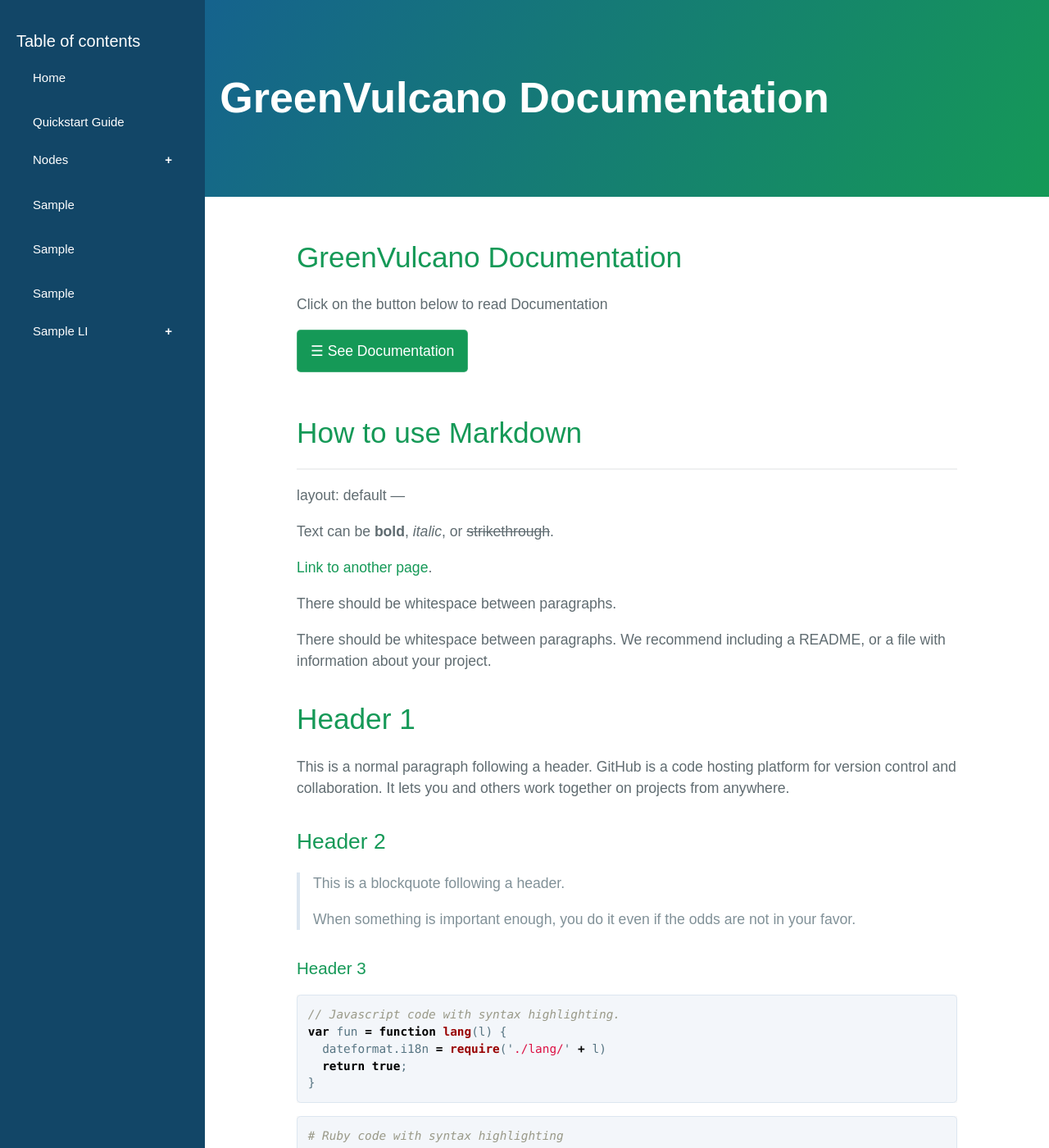
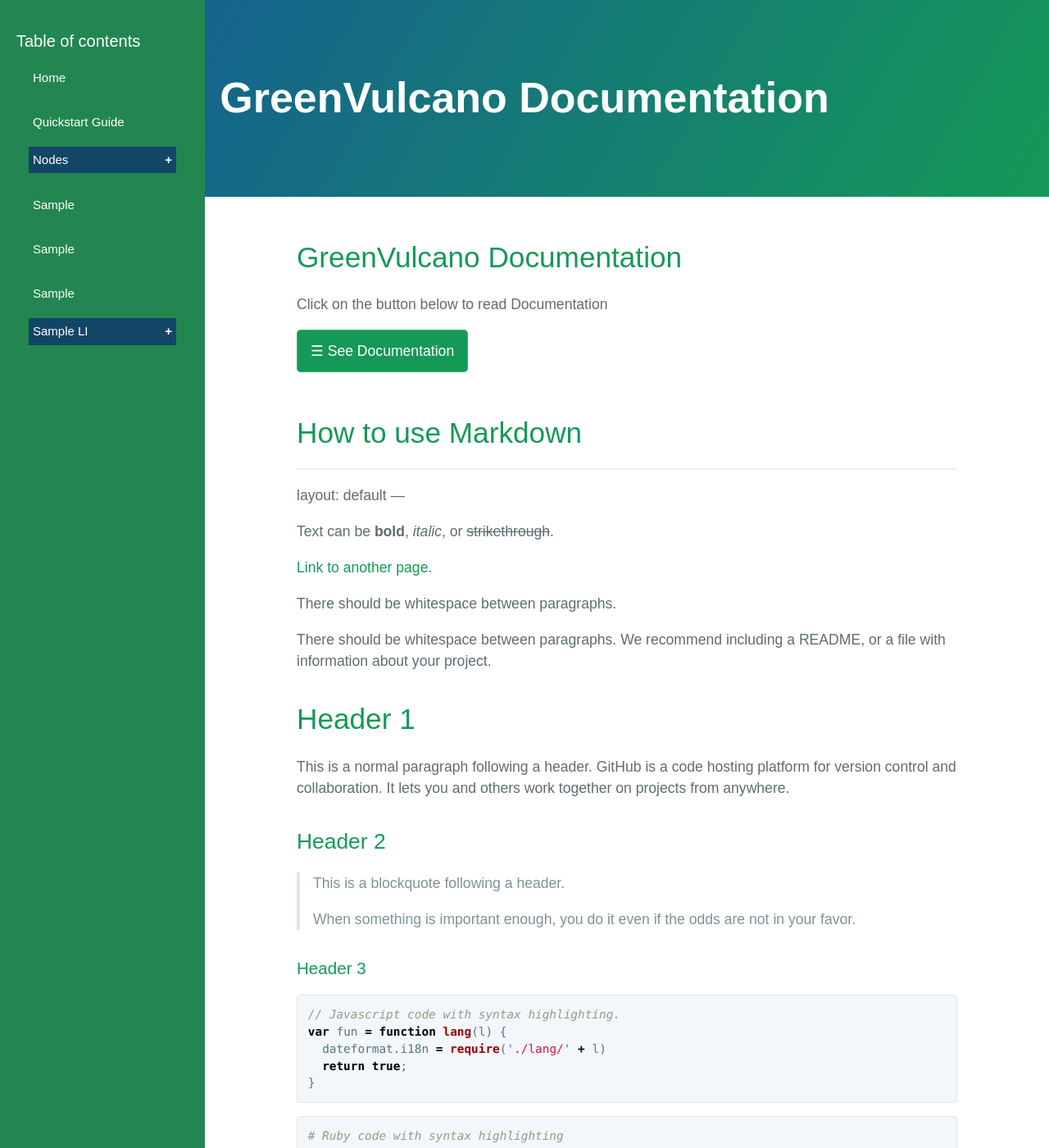
Before and after one commit to dianamw/GreenVulcano-Beta, a Jekyll site: the page built from index.md, in a window 1280 px wide and 1400 px high. Shown: the whole window at 82% size. Built offline with Jekyll 4.4.1, drawn with Linux system fonts in a browser that asks for light colours; our own code applies the rules of GitHub Pages for plain Markdown files; the repository's description, which GitHub fills in, is left out.

Commit message:
Update style.scss

```diff
--- a/assets/css/style.scss
+++ b/assets/css/style.scss
@@ -107,3 +107,16 @@ button.accordion.active:after {
     margin-left: 20px;
     font-size: 20px;
   }
+@media screen and (min-width: 600px) {
+		.sidebar {
+		    height: 100%;
+		    position: fixed;
+		    z-index: 1;
+		    width:250px;
+		    top: 0;
+		    left: 0;
+		    background-color: #238650;
+		    overflow-x: hidden;
+		    padding-top: 30px;
+ 			 }
+		}
```
